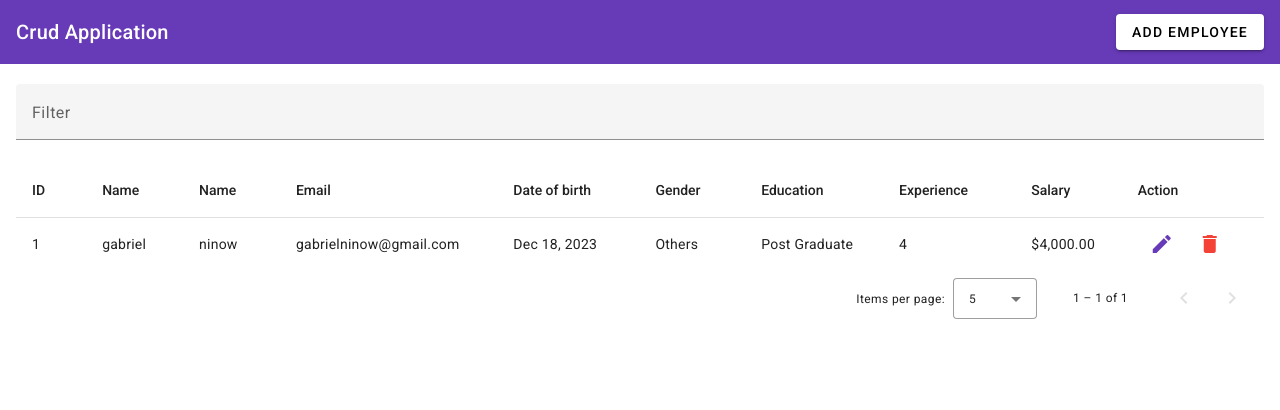
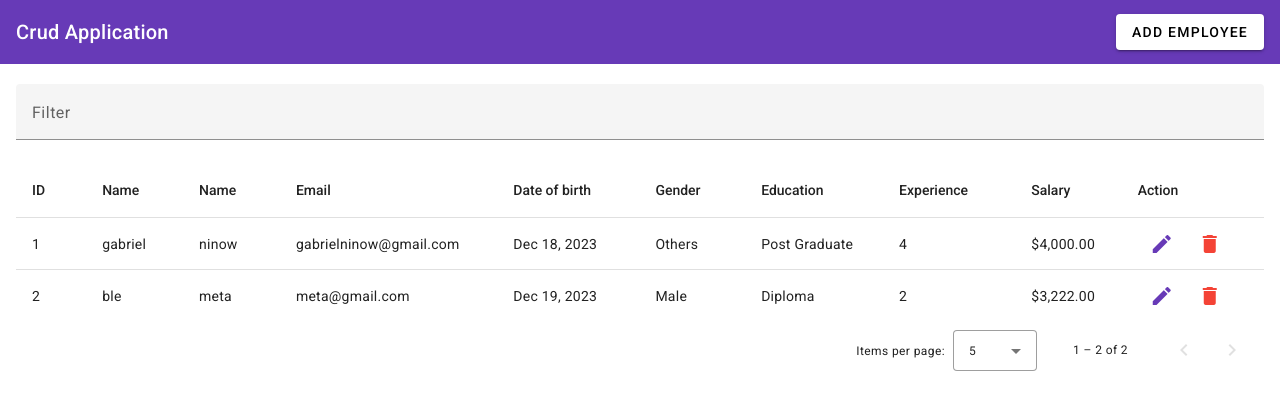
Before and after one commit to GabrielNinow/employee-crud, an Angular app: page / in a window 1280 px wide. Shown: the top 410 px of the page. Built offline with nearby package versions, Linux system fonts and the light colour scheme; data requests are answered from the project's data file.

Commit message:
fixed: update list when create

```diff
--- a/db.json
+++ b/db.json
@@ -27,6 +27,17 @@
       "experience": "4",
       "salary": "4000",
       "id": 1
+    },
+    {
+      "name": "ble",
+      "company": "meta",
+      "email": "meta@gmail.com",
+      "birth": "2023-12-19T03:00:00.000Z",
+      "gender": " Male",
+      "education": "Diploma",
+      "experience": "2",
+      "salary": "3222",
+      "id": 2
     }
   ]
 }
--- a/src/app/app.component.ts
+++ b/src/app/app.component.ts
@@ -32,7 +32,14 @@ export class AppComponent implements OnInit {
   constructor(private _dialog: MatDialog, private _empService: EmployeeService) { }
 
   openAddEditEmpForm() {
-    this._dialog.open(EmpAddEditComponent);
+    const dialogRef = this._dialog.open(EmpAddEditComponent);
+    dialogRef.afterClosed().subscribe({
+      next: (val) => {
+        if (val) {
+          this.getEmployeeList()
+        }
+      }
+    })
   }
 
   ngOnInit(): void {
--- a/src/app/emp-add-edit/emp-add-edit.component.ts
+++ b/src/app/emp-add-edit/emp-add-edit.component.ts
@@ -1,7 +1,7 @@
 import { Component } from '@angular/core';
 import { FormBuilder, FormGroup } from '@angular/forms';
 import { EmployeeService } from '../services/employee.service';
-import { DialogRef } from '@angular/cdk/dialog';
+import { MatDialogRef } from '@angular/material/dialog';
 
 @Component({
   selector: 'app-emp-add-edit',
@@ -21,7 +21,7 @@ export class EmpAddEditComponent {
 
   constructor(private _fb: FormBuilder,
     private _empService: EmployeeService,
-    private _dialogRef: DialogRef<EmpAddEditComponent>
+    private _dialogRef: MatDialogRef<EmpAddEditComponent>
   ) {
     this.empForm = this._fb.group({
       name: '',
@@ -40,7 +40,7 @@ export class EmpAddEditComponent {
       this._empService.addEmployee(this.empForm.value).subscribe({
         next: (val: any) => {
           alert('Employee added successfully!');
-          this._dialogRef.close();
+          this._dialogRef.close(true);
         },
         error: (err: any) => {
           console.error(err);
```
